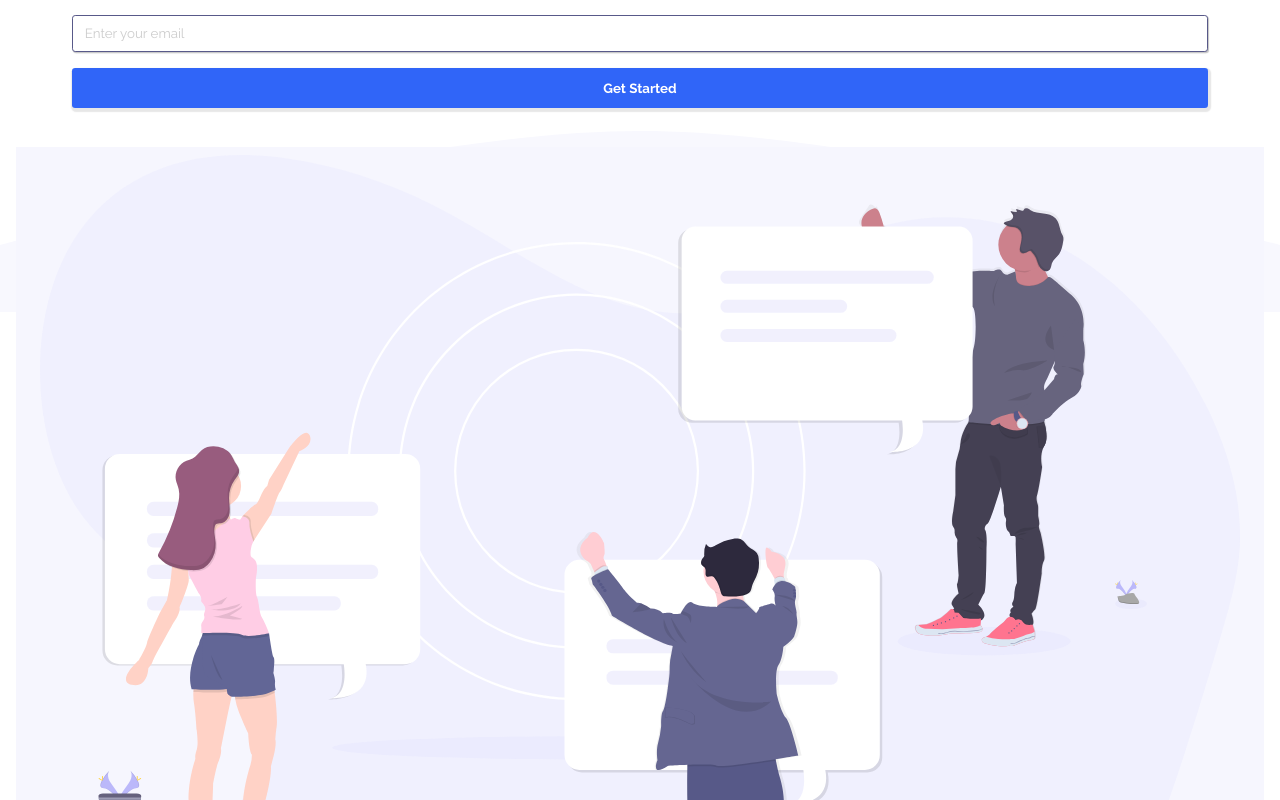
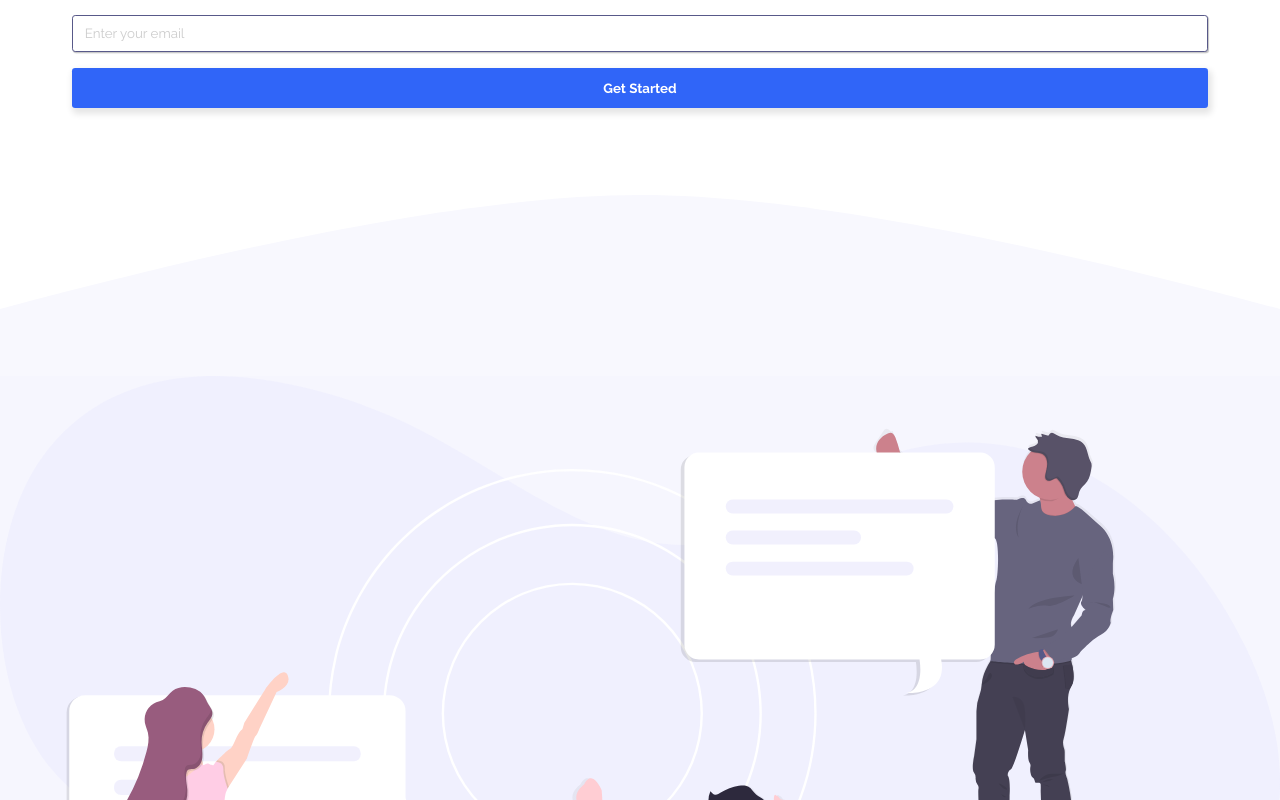
Before and after one commit to Prime-xyz/Fylo-Landing-Page, a plain HTML site: page index.html in a window 1280 px wide. Shown: the part 1120-1920 px from the top of the page. Drawn offline with nearby package versions, Linux system fonts and the light colour scheme.

Commit message:
updated files

```diff
--- a/index.html
+++ b/index.html
@@ -52,6 +52,7 @@
 
   <!-- SECTION 2 -->
   <section class="curved-section">
+    <div class="curved-img"> <img src="/images/bg-curve-mobile.svg" alt="curved-image"></div>
     <div class="curved-section-content">
       <div class="img-curved-section">
         <img src="/images/illustration-2.svg" alt="section-illustration">
--- a/style.css
+++ b/style.css
@@ -122,6 +122,7 @@ ul li a{
 .min-screen-btn{
     width:100%;
     margin-top:1rem;
+    margin-bottom:4rem;
     padding-inline:0.5rem;
     padding-block:0.75rem;
     border-radius:0.2rem;
@@ -130,32 +131,30 @@ ul li a{
     color:white;
     font-family: 'Raleway', sans-serif;
     font-weight:bold;
-    box-shadow:1.1px 2px 1.1px 2px rgba(99, 98, 98, 0.154);
+    box-shadow: 2px 4px 6px 2px #E6E6E6;
 }
 
-.curved-section{
-    min-width:300px;
+.curved-img{
+    width:100%;
     height:auto;
-    background-image:url(/images/bg-curve-mobile.svg);
-    background-repeat: no-repeat;
-    background-size:100%;
-    background-position:top center;
-    padding:1rem;
+}
+
+.curved-img img{
+    display:block;
+    width:100%;
+    height:block;
 }
 
 .img-curved-section{
-    min-width:300px;
-    height:auto;
+    min-width:200px;
+    margin-inline:auto;
 }
 
 .img-curved-section img{
-    display:block;
     width:100%;
     height:auto;
-    margin-top:-1rem;
 }
 
 .curved-section-content{
     background-color:var(--section2-background-color);
-    padding:1.5rem;
 }
```
